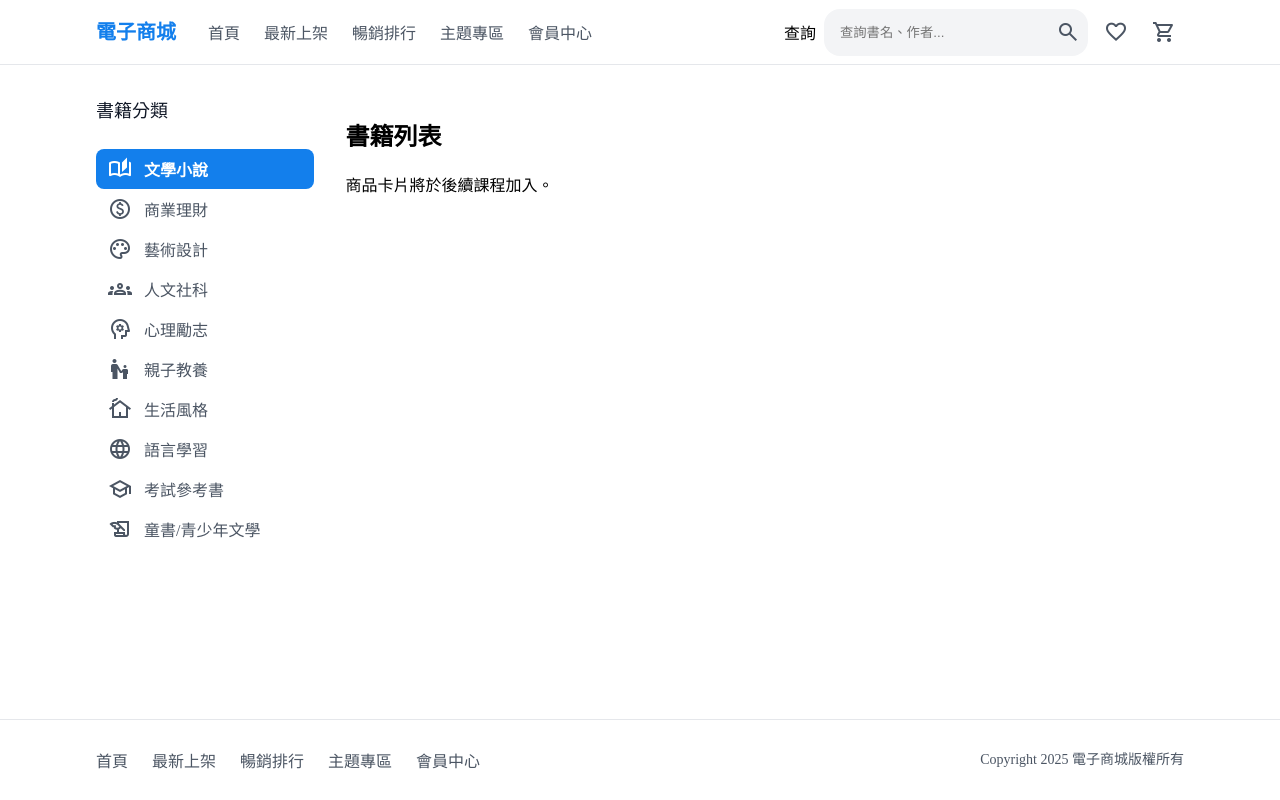
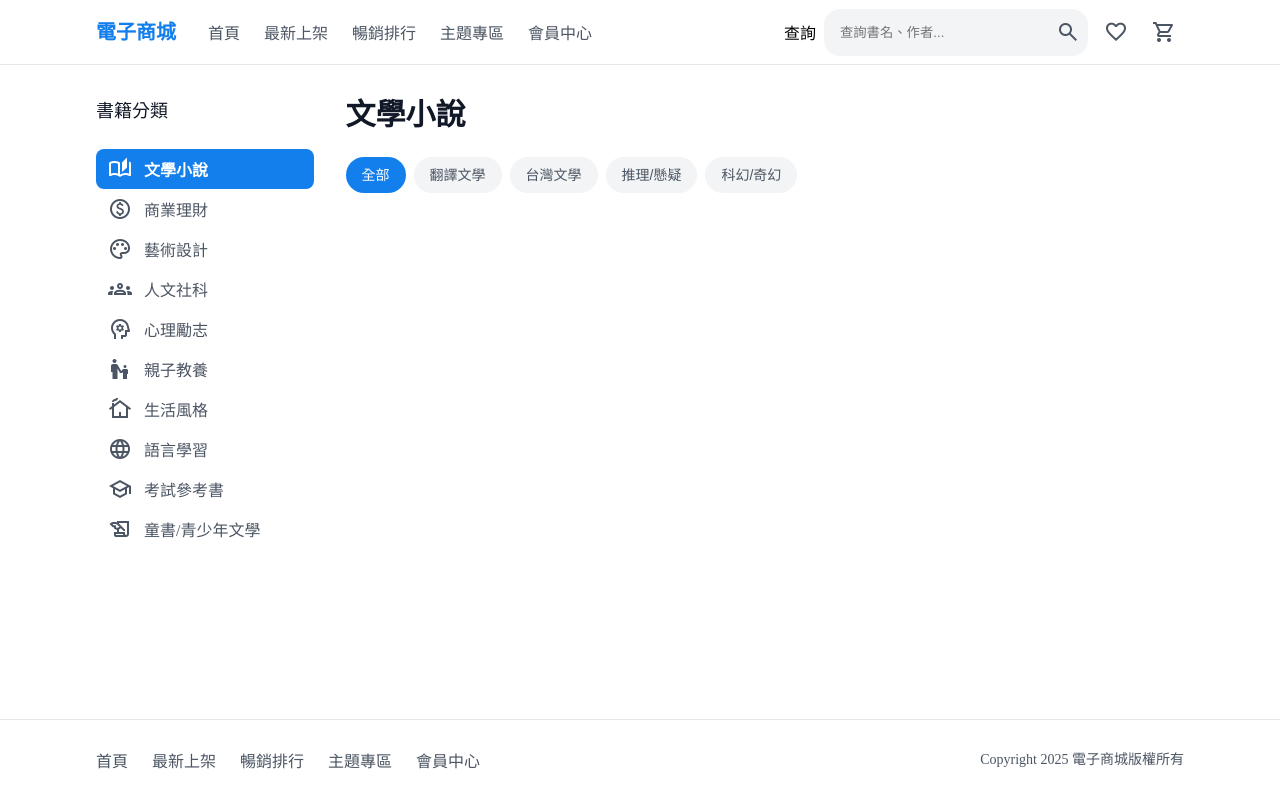
Before and after one commit to KaienGh/mcu-115-1-web-15131276, a plain HTML site: page src/index.html in a window 1280 px wide. Drawn offline with nearby package versions, Linux system fonts and the light colour scheme.

Commit message:
feat(body): 書籍標籤樣式設定

```diff
--- a/src/index.html
+++ b/src/index.html
@@ -89,8 +89,14 @@
               </nav>
             </aside>
             <main class="book-main">
-              <h1>書籍列表</h1>
-              <p>商品卡片將於後續課程加入。</p>
+              <h1>文學小說</h1>
+              <div class="tag">
+                <button type="button" class="selected">全部</button>
+                <button type="button">翻譯文學</button>
+                <button type="button">台灣文學</button>
+                <button type="button">推理/懸疑</button>
+                <button type="button">科幻/奇幻</button>
+              </div>
             </main>
           </div>
         </div>
--- a/src/scss/_body.scss
+++ b/src/scss/_body.scss
@@ -52,4 +52,41 @@
   flex: 1 1 0%;
   min-width: 0;
   overflow-wrap: anywhere;
+
+  h1 {
+    margin: 0 0 1.5rem;
+    font-weight: 600;
+    font-size: 1.875rem;
+    line-height: 2.25rem;
+    color: var(--header-color);
+  }
+
+  .tag {
+    display: flex;
+    flex-wrap: wrap;
+    gap: 0.5rem;
+    margin-bottom: 2rem;
+
+    button {
+      padding: 0.5rem 1rem;
+      border: 0;
+      border-radius: 1.5rem;
+      font-size: 0.875rem;
+      font-weight: 500;
+      line-height: 1.25rem;
+      color: var(--text-color);
+      background-color: var(--gray-color-100);
+      cursor: pointer;
+
+      &:focus-visible {
+        outline: 2px solid var(--primary-color);
+        outline-offset: 3px;
+      }
+
+      &.selected {
+        background-color: var(--primary-color);
+        color: white;
+      }
+    }
+  }
 }
```
Also changed, not shown: src/style.min.css, 1 other file.
